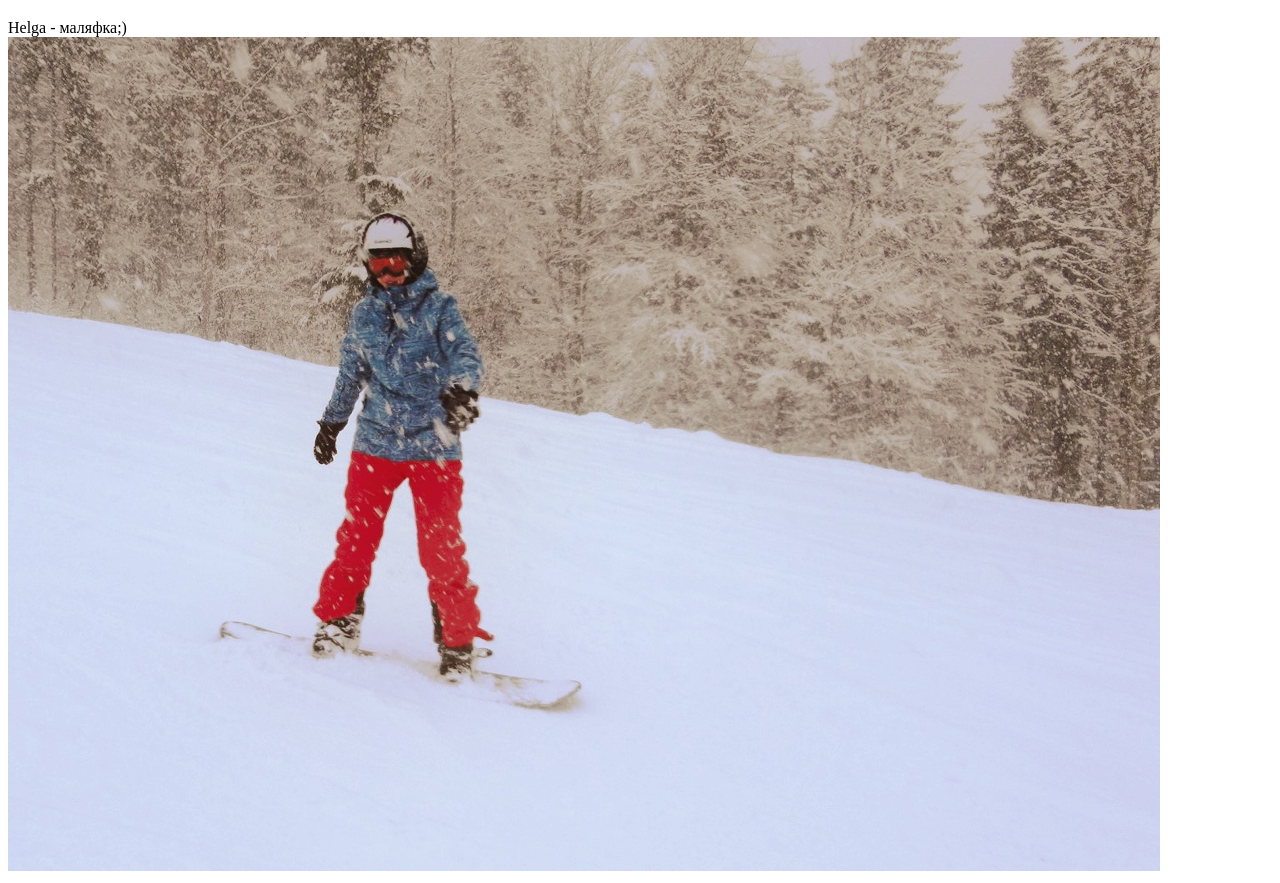
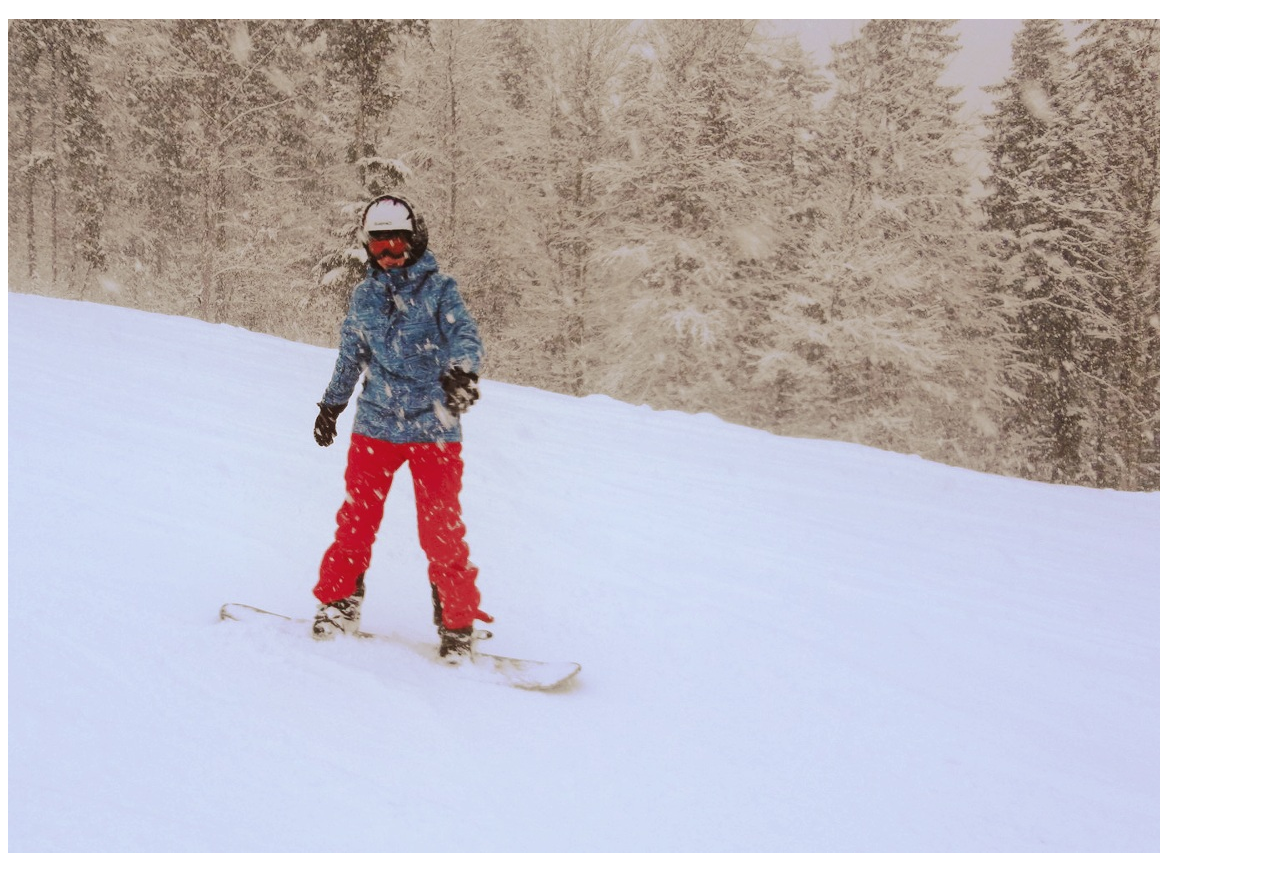
Before and after one commit to VHelgaM/by-helga, a plain HTML site: page index.html in a window 1280 px wide. Shown: the part 61-944 px from the top of the page. Drawn offline with Linux system fonts and the light colour scheme.

Commit message:
Update index.html

```diff
--- a/index.html
+++ b/index.html
@@ -5,7 +5,6 @@
   </head>
   <body>
     <h1>By Helga</h1>
-    Helga - маляфка;)
     <img src="snow.jpg"alt="SNOW">
   </body>
 </html>
```
